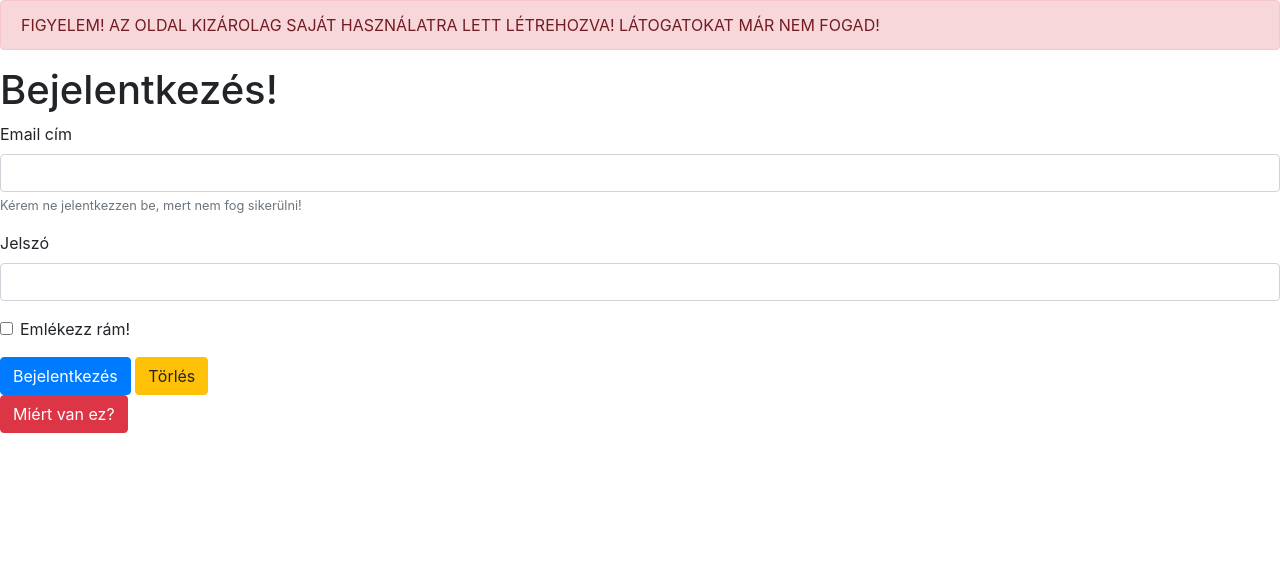
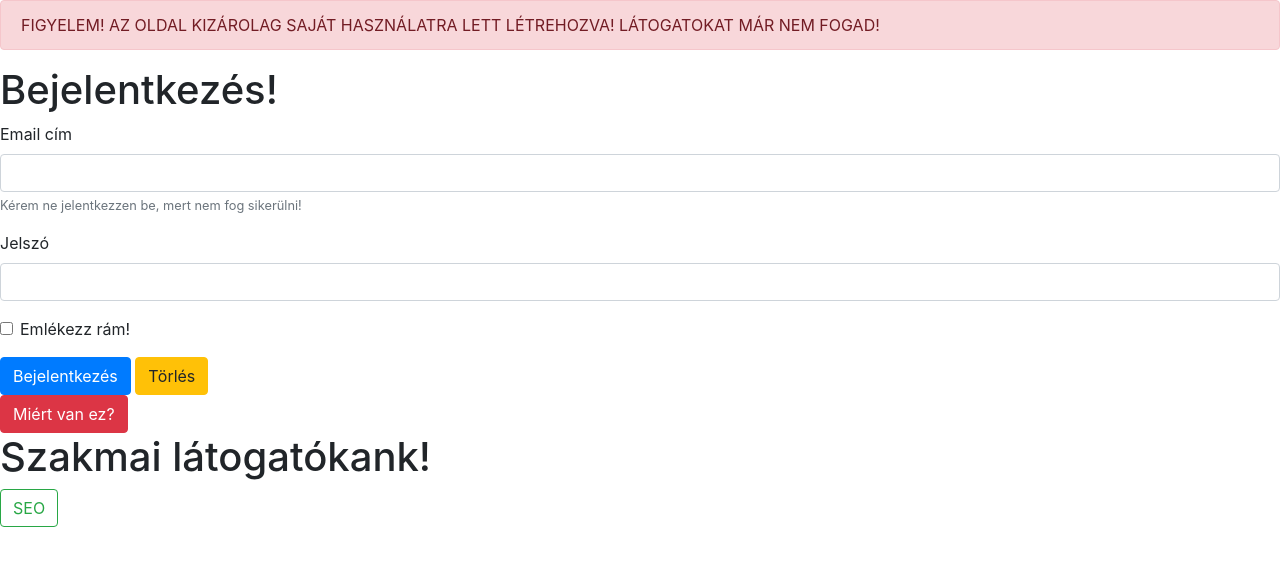
Before and after one commit to istu922/serv, a plain HTML site: page index.html in a window 1280 px wide. Drawn offline with nearby package versions, Linux system fonts and the light colour scheme.

Commit message:
Add files via upload

```diff
--- a/index.html
+++ b/index.html
@@ -33,8 +33,11 @@
       <button type="button" onclick="location='why.html'" class="btn btn-danger" >Miért van ez?</button>
 </div>
 
+<H1>Szakmai látogatókank!</H1>
+<div>
+  <button type="button" class="btn btn-outline-success" onclick="location='http://www.ricsiyoutube.wordpress.com/'">SEO</button>
+</div>
 
 
-<SCript src="js/main.js"></SCript>
 </body>
 </html>
```
